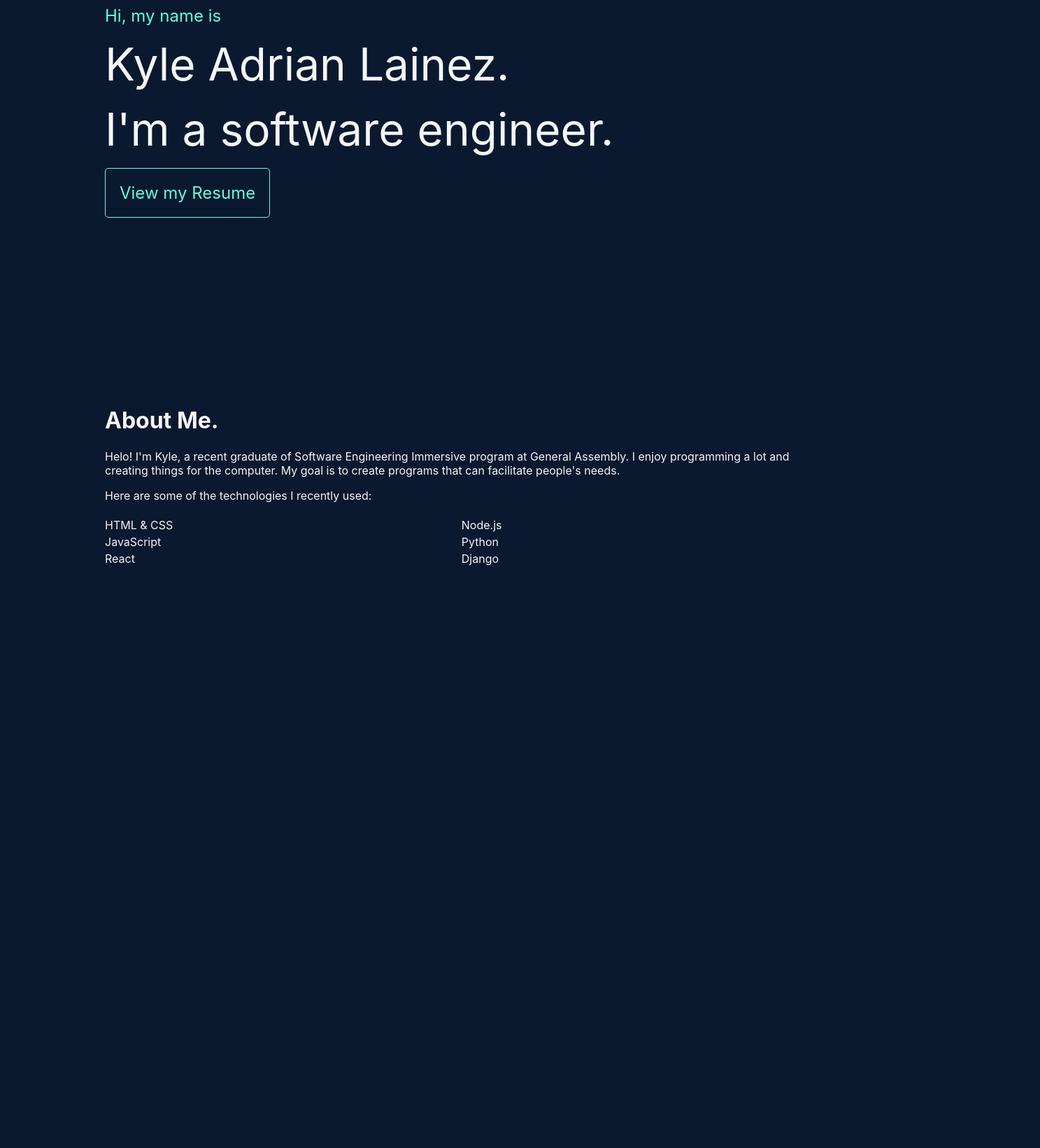
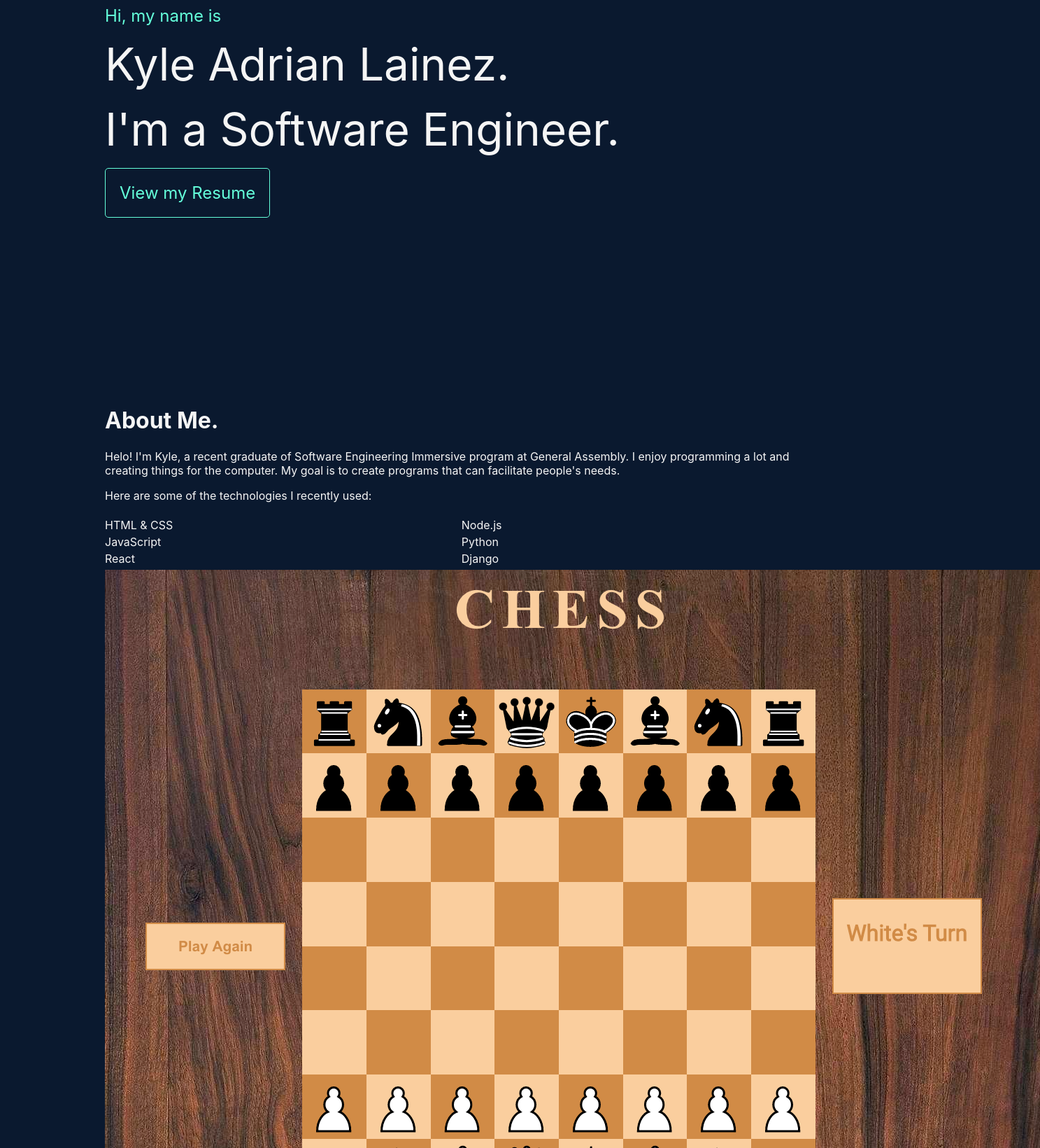
Before and after one commit to kylelainez/Portfolio-react, a React (Create React App) app: page / in a window 1280 px wide. Shown: the part 240-1880 px from the top of the page at 70% size, 1487 px wide, since content can reach past the window. Before the commit the page ends 1054 px from the top, so only its background shows below. Built offline with nearby package versions, Linux system fonts and the light colour scheme.

Commit message:
Add Project to Container

```diff
--- a/src/components/container/container.jsx
+++ b/src/components/container/container.jsx
@@ -3,12 +3,14 @@ import './container.css';
 import LandingMessage from '../../components/landingMessage/landingMessage';
 import About from '../../components/about/about';
 import Skills from '../../components/skills/skills';
+import Projects from '../../components/projects/projects';
 
 function container(){
     return <div className="container">
         <LandingMessage />
         <About />
         <Skills />
+        <Projects />
     </div>;
 }
 
--- a/src/components/landingMessage/landingMessage.jsx
+++ b/src/components/landingMessage/landingMessage.jsx
@@ -5,7 +5,7 @@ function landingMessage(){
     return <div className="landingMessage" id="landingMessage">
         <span className="small-heading">Hi, my name is</span>
         <span className="big-heading">Kyle Adrian Lainez.</span>
-        <span className="big-heading">I'm a software engineer.</span>
+        <span className="big-heading">I'm a Software Engineer.</span>
         <div>
             <a href="/resume" target="_blank">View my Resume</a>
         </div>
--- a/src/components/projects/projects.jsx
+++ b/src/components/projects/projects.jsx
@@ -1,8 +1,17 @@
 import React from 'react';
 import './projects.css';
+import Chess from '../../Images/Chess.png';
+import BuyAndSale from '../../Images/BuyAndSale.png';
+import GoalTracker from '../../Images/GoalTracer.png';
+import Convey from '../../Images/Convey.png';
 
 function projects(){
-    return <div> </div>
+    return <div className="projects" id="projects">
+        <div className="project-list">
+            <img src={Chess} />
+        </div>
+
+    </div>
 }
 
 
```
Also changed, not shown: 1 other file (tests, documents, lock files or other folders).
